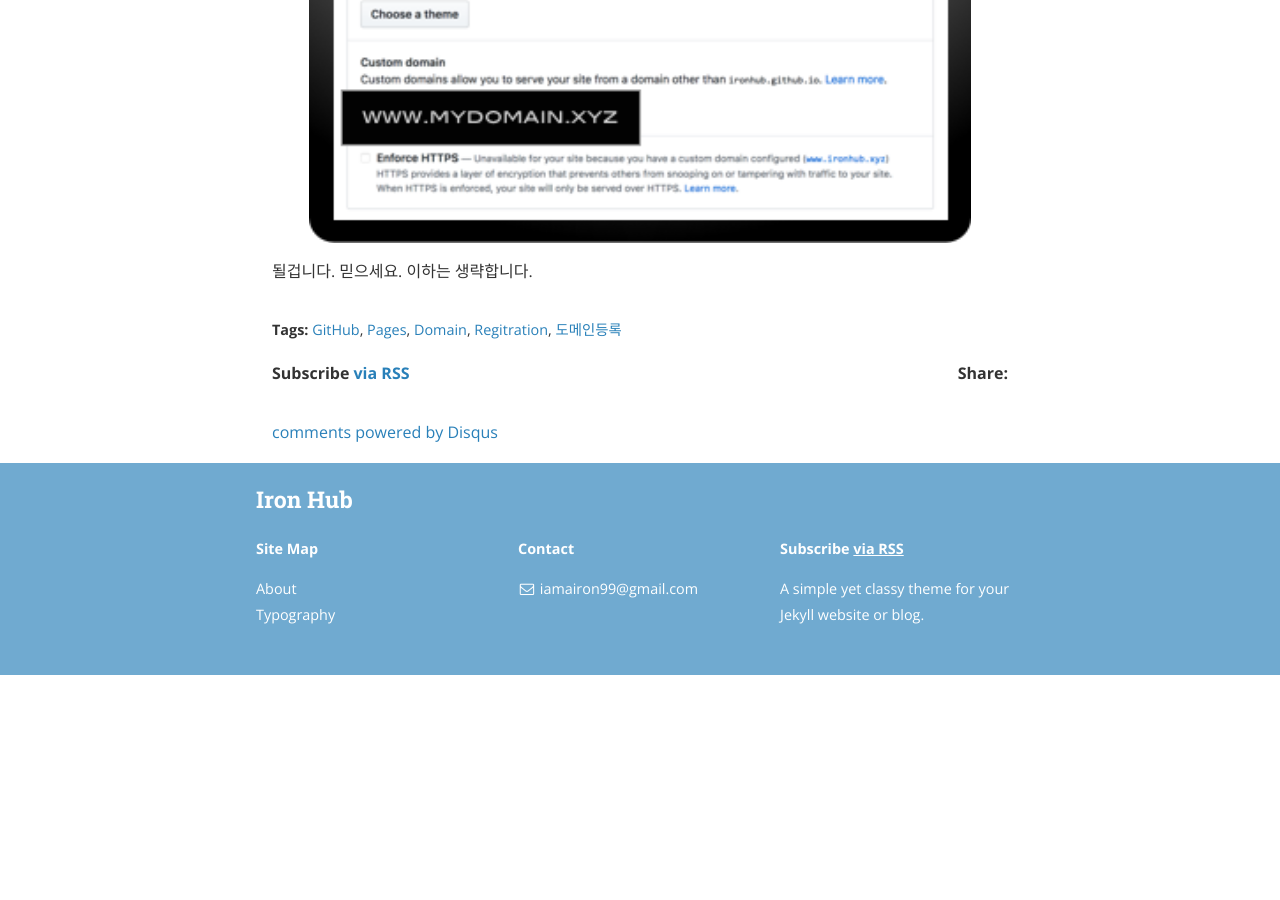
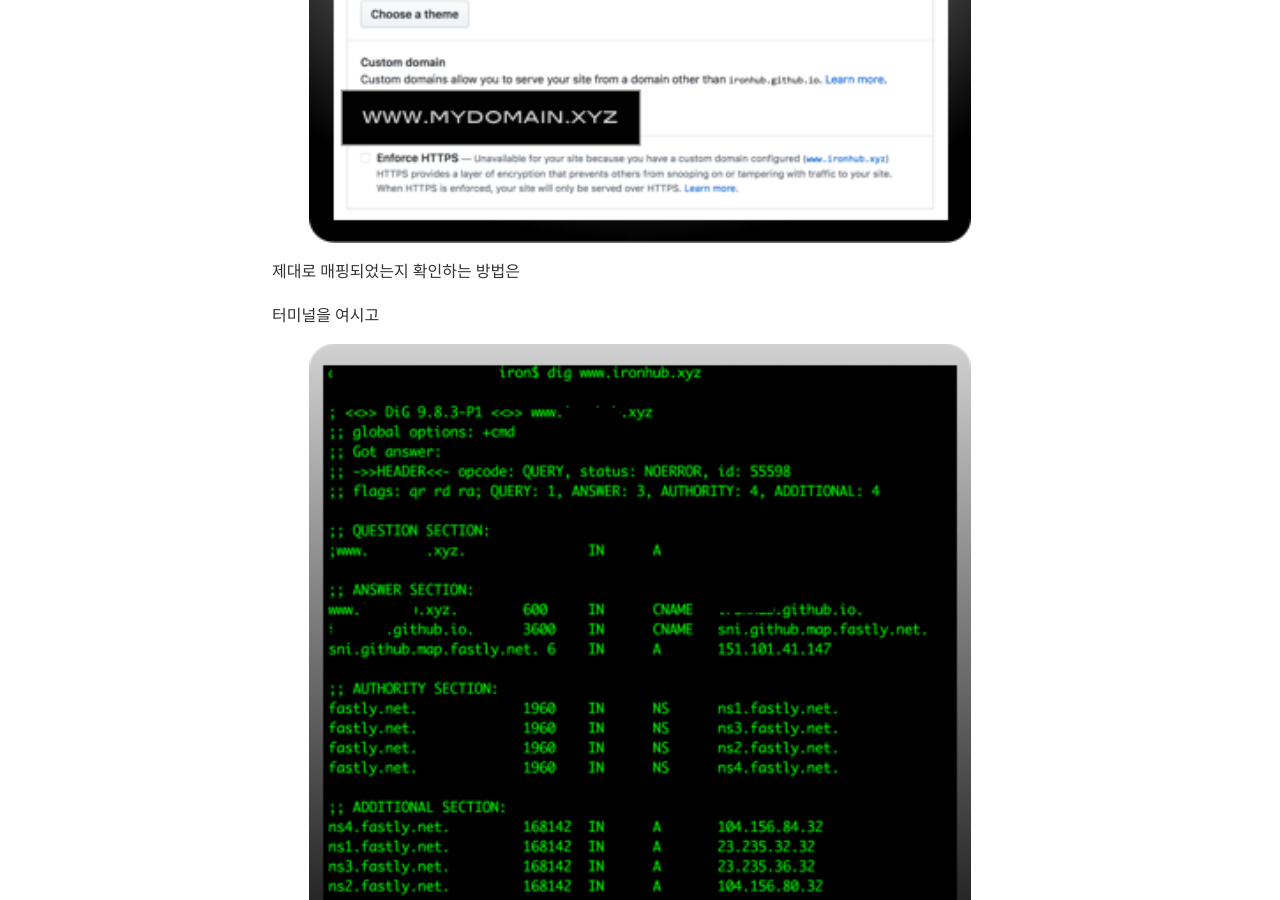
Before and after one commit to ironhub/ironhub.github.io, a Jekyll site: the page built from _posts/2017-09-06-custom-domain-github-page.md, in a window 1280 px wide and 900 px high, scrolled down 2463 px. Built offline with Jekyll 4.4.1, drawn with Linux system fonts in a browser that asks for light colours; nearby versions of some CDN libraries; comment, search, counter and statistics services are not loaded; before the commit the page ends 3138 px from its top, so only the background shows below that.

Commit message:
daft
affas

```diff
--- a/_posts/2017-09-06-custom-domain-github-page.md
+++ b/_posts/2017-09-06-custom-domain-github-page.md
@@ -48,4 +48,8 @@ GitHub/**user**.github.io Repository에서 `Settings` 항목에서
 
 ![깃허브 설정에서 custom domain 설정](https://ironhub.github.io/assets/DomainReg05.png)
 
-될겁니다. 믿으세요. 이하는 생략합니다.
+제대로 매핑되었는지 확인하는 방법은
+
+터미널을 여시고
+
+![터미널 확인](https://ironhub.github.io/assets/DomainReg06.png)
```
Also changed, not shown: assets/DomainReg05.png, assets/DomainReg06.png (added).
